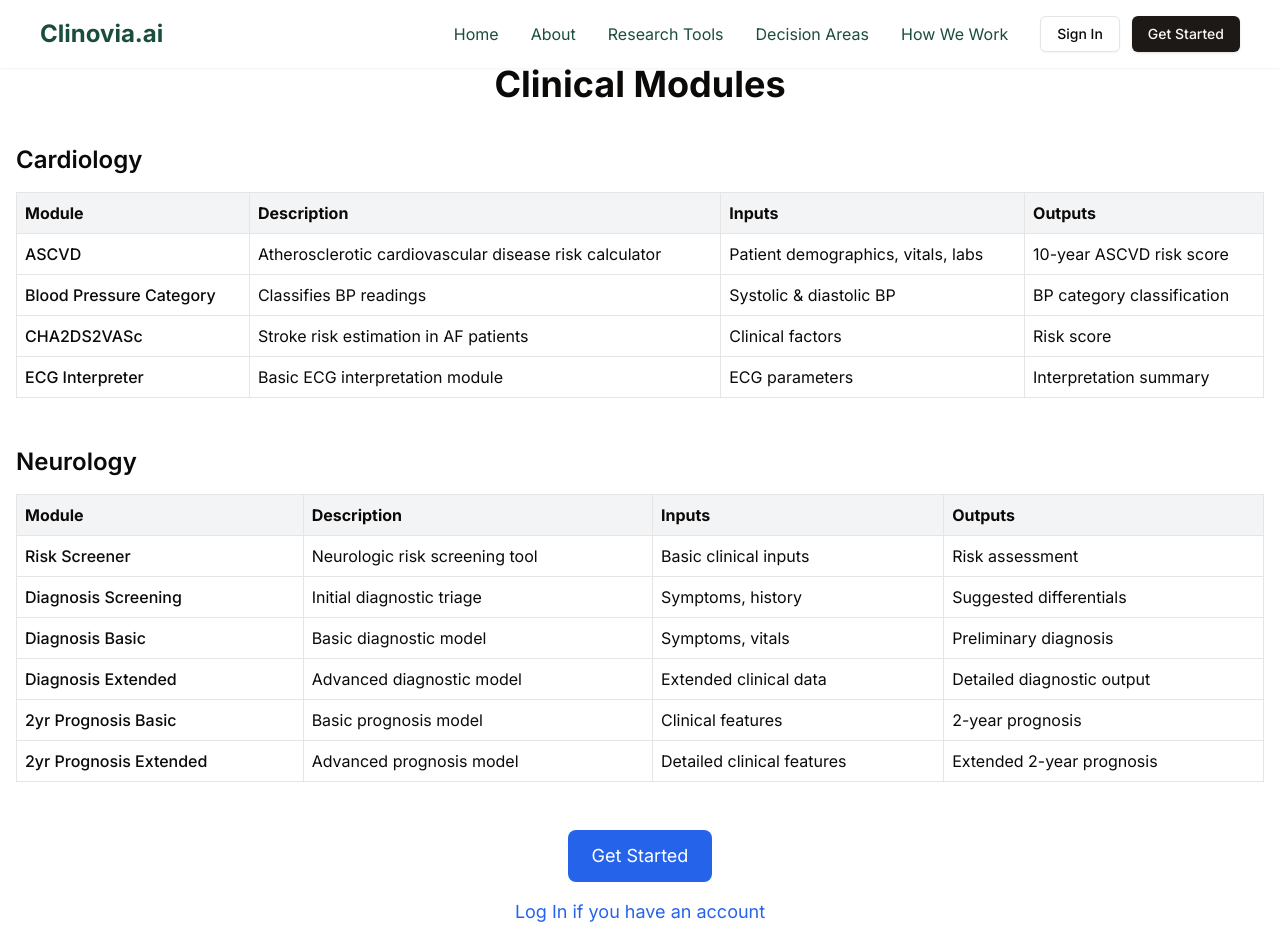
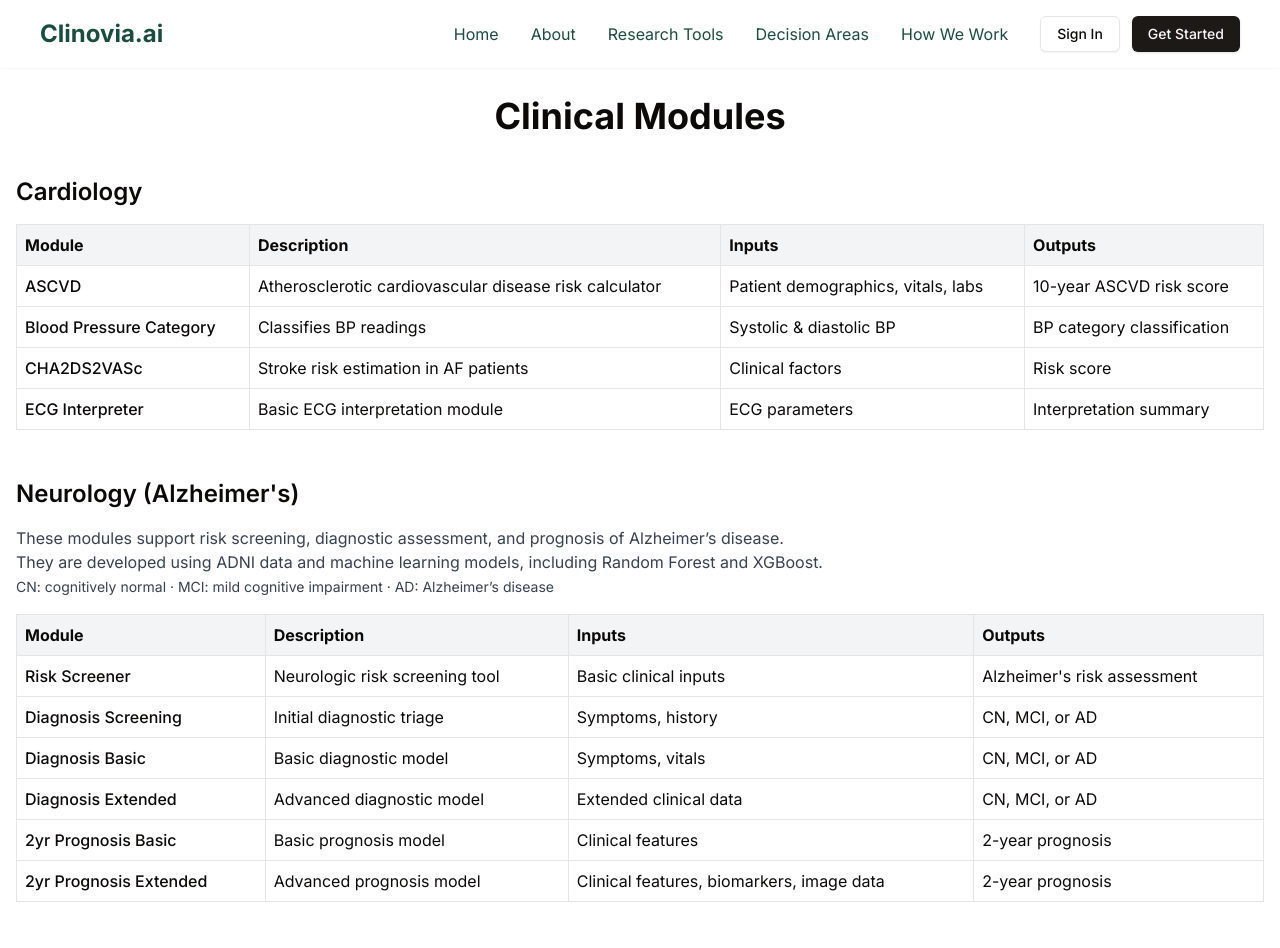
Before and after one commit to Clinovia/landing-page, a Next.js app: page /modules in a window 1280 px wide. Shown: the top 948 px of the page. Built offline with nearby package versions, Linux system fonts and the light colour scheme; no server answers.

Commit message:
UX on Modules

```diff
--- a/app/(public)/modules/page.tsx
+++ b/app/(public)/modules/page.tsx
@@ -1,5 +1,4 @@
 "use client";
-
 import Link from "next/link";
 
 type Module = {
@@ -18,17 +17,30 @@ export default function ModulesPage() {
   ];
 
   const neurology: Module[] = [
-    { name: "Risk Screener", description: "Neurologic risk screening tool", inputs: "Basic clinical inputs", outputs: "Risk assessment" },
-    { name: "Diagnosis Screening", description: "Initial diagnostic triage", inputs: "Symptoms, history", outputs: "Suggested differentials" },
-    { name: "Diagnosis Basic", description: "Basic diagnostic model", inputs: "Symptoms, vitals", outputs: "Preliminary diagnosis" },
-    { name: "Diagnosis Extended", description: "Advanced diagnostic model", inputs: "Extended clinical data", outputs: "Detailed diagnostic output" },
+    { name: "Risk Screener", description: "Neurologic risk screening tool", inputs: "Basic clinical inputs", outputs: "Alzheimer's risk assessment" },
+    { name: "Diagnosis Screening", description: "Initial diagnostic triage", inputs: "Symptoms, history", outputs: "CN, MCI, or AD" },
+    { name: "Diagnosis Basic", description: "Basic diagnostic model", inputs: "Symptoms, vitals", outputs: "CN, MCI, or AD" },
+    { name: "Diagnosis Extended", description: "Advanced diagnostic model", inputs: "Extended clinical data", outputs: "CN, MCI, or AD" },
     { name: "2yr Prognosis Basic", description: "Basic prognosis model", inputs: "Clinical features", outputs: "2-year prognosis" },
-    { name: "2yr Prognosis Extended", description: "Advanced prognosis model", inputs: "Detailed clinical features", outputs: "Extended 2-year prognosis" },
+    { name: "2yr Prognosis Extended", description: "Advanced prognosis model", inputs: "Clinical features, biomarkers, image data", outputs: "2-year prognosis" },
   ];
 
   const renderTable = (title: string, data: Module[]) => (
     <div className="mb-12">
       <h2 className="text-2xl font-semibold mb-4">{title}</h2>
+
+      {title === "Neurology (Alzheimer's)" && (
+        <p className="mb-4 text-gray-700 max-w-4xl">
+          These modules support risk screening, diagnostic assessment, and prognosis of Alzheimer’s disease.
+          <br />
+          They are developed using ADNI data and machine learning models, including Random Forest&nbsp;and&nbsp;XGBoost.
+          <br />
+          <span className="text-sm">
+            CN: cognitively normal · MCI: mild cognitive impairment · AD: Alzheimer’s disease
+          </span>
+        </p>
+      )}
+
       <table className="w-full border border-gray-300 text-left">
         <thead className="bg-gray-100">
           <tr>
@@ -54,19 +66,18 @@ export default function ModulesPage() {
 
   return (
     <div className="container mx-auto py-16 px-4">
-      <h1 className="text-4xl font-bold mb-10 text-center">Clinical Modules</h1>
-
+      <h1 className="mt-8 text-4xl font-bold mb-10 text-center">Clinical Modules</h1>
       {renderTable("Cardiology", cardiology)}
-      {renderTable("Neurology", neurology)}
+      {renderTable("Neurology (Alzheimer's)", neurology)}
 
       <div className="flex flex-col items-center mt-12 space-y-4">
         <Link
           href="/pricing"
-          className="bg-blue-600 text-white px-6 py-3 rounded-lg text-lg hover:bg-blue-700"
+          className="bg-green-700 text-white px-6 py-3 rounded-lg text-lg hover:bg-gray-500"
         >
           Get Started
         </Link>
-        <Link href="/login" className="text-blue-600 hover:underline text-lg">
+        <Link href="/login" className="text-gray-500 hover:underline text-lg">
           Log In if you have an account
         </Link>
       </div>
```
